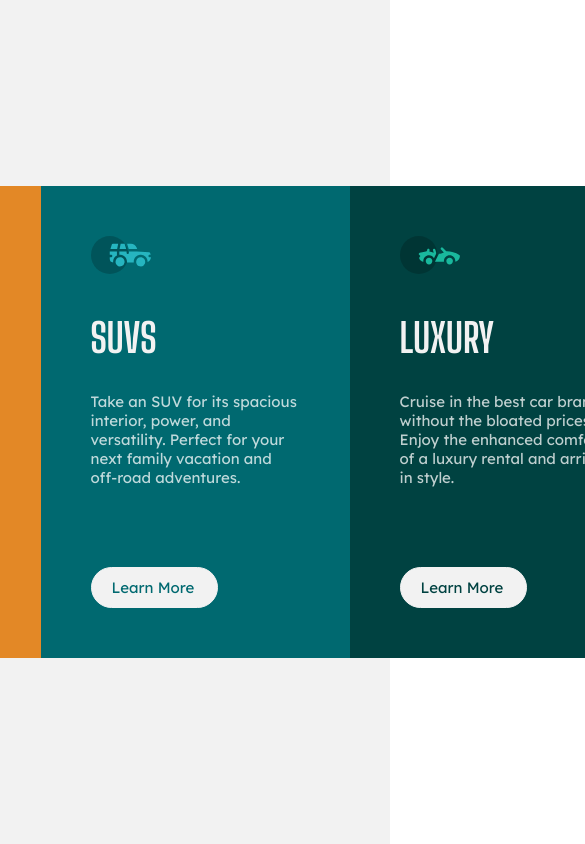
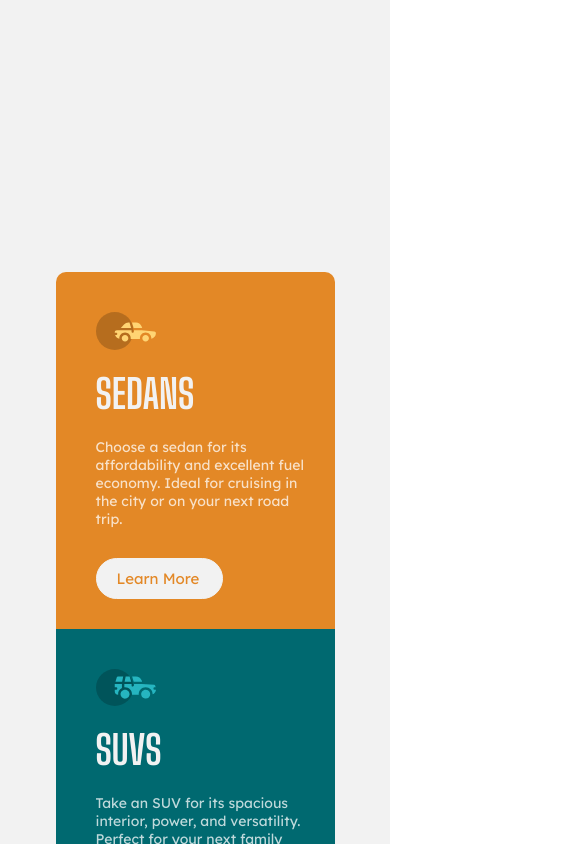
Before and after one commit to Dr-Vegapunk007/3-column-preview-cardmain, a plain HTML site: page index.html in a window 390 px wide. Shown: the top 844 px of the page, 585 px wide, since content can reach past the window. Drawn offline with Linux system fonts and the light colour scheme.

Commit message:
[phone layout]

```diff
--- a/style.css
+++ b/style.css
@@ -7,10 +7,11 @@ body {
   display: flex;
   justify-content: center;
   align-items: center;
-  position: absolute;
+  position: fixed;
   width: 100%;
   height: 100%;
   background-color: hsl(0, 0%, 95%);
+  overflow: auto;
 }
 main {
   display: grid;
@@ -69,3 +70,27 @@ div a:hover {
   color: hsl(0, 0%, 100%);
   background-color: hsla(0, 91%, 45%, 0);
 }
+@media all and (max-width: 928px) {
+  main {
+    grid-template-columns: 1fr;
+    margin-top: 800px;
+    margin-bottom: 30px;
+  }
+  main div {
+    padding: 40px 30px 30px 40px;
+  }
+  p {
+    margin-top: 20px;
+    margin-bottom: 20px;
+  }
+  .sedans {
+    border-radius: 10px 10px 0px 0px;
+  }
+  .luxury {
+    border-radius: 0px 0px 10px 10px;
+  }
+  article {
+    margin-bottom: 30px;
+    font-size: 14px;
+  }
+}
```
